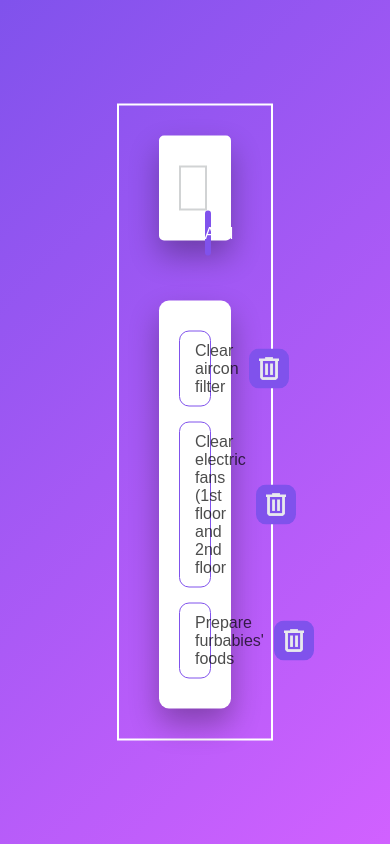
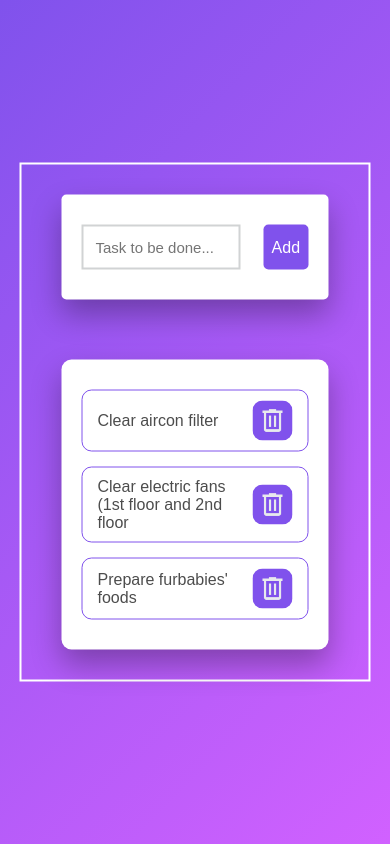
Before and after one commit to markbien/todo, a plain HTML site: page index.html in a window 390 px wide. Drawn offline with Linux system fonts and the light colour scheme.

Commit message:
Add media queries for different screen sizes

```diff
--- a/style.css
+++ b/style.css
@@ -14,7 +14,7 @@ body {
 
 .container {
   border: 2px solid white;
-  width: 40%;
+  width: 60%;
   position: absolute;
   transform: translate(-50%, -50%);
   top: 50%;
@@ -113,3 +113,15 @@ body {
 .task img:hover {
     transform: scale(1.05);
 }
+
+@media (max-width: 400px) {
+    .container {
+        width: 90%;
+    }
+}
+
+@media (min-width: 400px) and (max-width: 1080px) {
+    .container {
+        width: 80%;
+    }
+}
```
